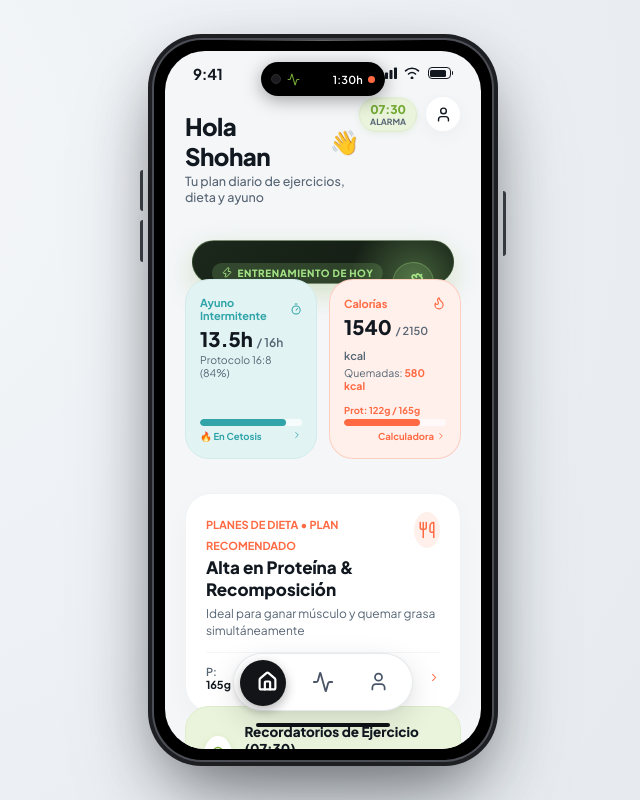
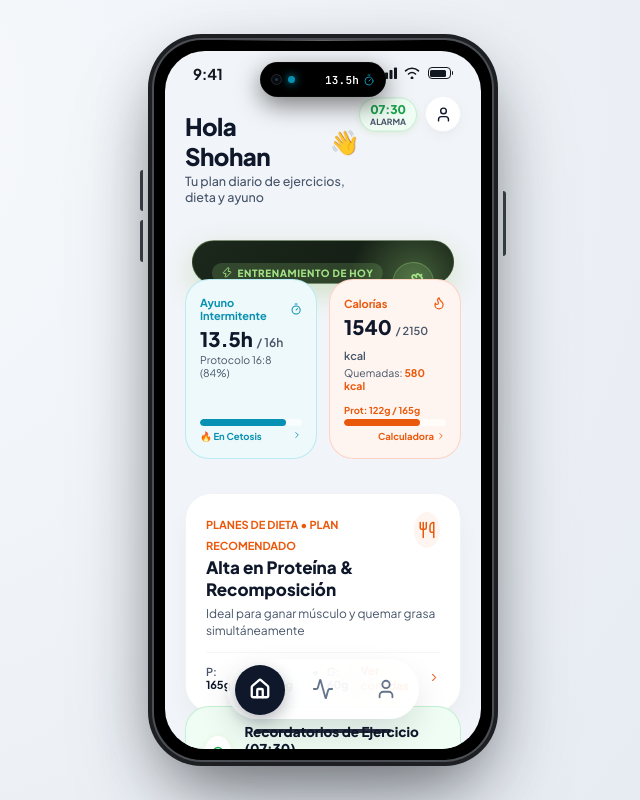
Before and after one commit to ThommasVasquez/CODE, a Next.js app: page / in a window 1280 px wide. Shown: the whole page, without its empty margins (317-957 px from the left). Built offline with nearby package versions, Linux system fonts and the light colour scheme.

Commit message:
style: professional UI overhaul - Apple OLED tokens, TrueDepth Dynamic Island, centered dock, glowing SVG graphs, and frosted headers

```diff
--- a/src/app/globals.css
+++ b/src/app/globals.css
@@ -4,74 +4,84 @@
   --font-sans: 'Plus Jakarta Sans', -apple-system, BlinkMacSystemFont, 'SF Pro Display', 'Segoe UI', Roboto, sans-serif;
   --font-mono: 'JetBrains Mono', monospace;
 
-  /* Color Palette matching the iOS health prototype */
-  --bg-desktop: #E5EAED;
-  --bg-desktop-gradient: radial-gradient(circle at 10% 20%, #F5F7FA 0%, #E4E9ED 90%);
-  --device-bezel: #1F2227;
-  --device-rim: #3A3D42;
-  --device-bg: #F4F6F8;
+  /* Premium Apple Fitness / Health Color Palette */
+  --bg-desktop: #E6EBF0;
+  --bg-desktop-gradient: radial-gradient(circle at 10% 15%, #F8FAFC 0%, #E2E8F0 100%);
+  --device-bezel: #111317;
+  --device-rim: #2E333B;
+  --device-bg: #F1F4F8;
 
-  /* Card colors */
+  /* Card colors (Light Mode) */
   --card-white: #FFFFFF;
-  --card-cyan: #E2F3F4;
-  --card-cyan-border: #D1EBEB;
-  --card-lime: #EAF4DC;
-  --card-lime-border: #DDECC9;
-  --card-blue-light: #EBF3F8;
-  --card-peach: #FFF0EB;
+  --card-white-border: rgba(226, 232, 240, 0.8);
+  --card-cyan: #EDF9FA;
+  --card-cyan-border: rgba(6, 182, 212, 0.22);
+  --card-lime: #F0FDF4;
+  --card-lime-border: rgba(34, 197, 94, 0.22);
+  --card-blue-light: #EFF6FF;
+  --card-peach: #FFF5F0;
+  --card-peach-border: rgba(249, 115, 22, 0.22);
 
-  /* Accents */
-  --accent-green: #73A932;
-  --accent-green-dark: #588225;
-  --accent-orange: #FF6A43;
-  --accent-orange-light: #FF9E73;
-  --accent-cyan: #30A4A8;
-  --text-primary: #121820;
-  --text-secondary: #576574;
-  --text-muted: #8E9BAE;
-  --text-light: #A4B0BE;
+  /* Apple Fitness Accents */
+  --accent-green: #16A34A;
+  --accent-green-bright: #22C55E;
+  --accent-green-dark: #15803D;
+  --accent-orange: #EA580C;
+  --accent-orange-bright: #F97316;
+  --accent-orange-light: #FB923C;
+  --accent-cyan: #0891B2;
+  --accent-cyan-bright: #06B6D4;
+  --text-primary: #0F172A;
+  --text-secondary: #475569;
+  --text-muted: #8896A6;
+  --text-light: #CBD5E1;
 
   /* Shadow & Radius */
   --radius-ios-screen: 50px;
   --radius-card: 26px;
   --radius-pill: 9999px;
-  --shadow-subtle: 0 4px 20px -2px rgba(18, 24, 32, 0.05);
-  --shadow-card: 0 10px 30px -4px rgba(18, 24, 32, 0.04);
-  --shadow-floating: 0 20px 40px -10px rgba(0, 0, 0, 0.12);
-  --shadow-dock: 0 12px 36px rgba(0, 0, 0, 0.14);
+  --shadow-subtle: 0 4px 16px -2px rgba(15, 23, 42, 0.05), 0 1px 3px rgba(15, 23, 42, 0.03);
+  --shadow-card: 0 12px 28px -6px rgba(15, 23, 42, 0.06), 0 2px 6px -1px rgba(15, 23, 42, 0.02);
+  --shadow-floating: 0 24px 48px -12px rgba(15, 23, 42, 0.15);
+  --shadow-dock: 0 16px 36px -4px rgba(15, 23, 42, 0.18), 0 0 0 1px rgba(255, 255, 255, 0.8) inset;
 }
 
 [data-theme="dark"], .dark {
-  --bg-desktop: #0D1117;
-  --bg-desktop-gradient: radial-gradient(circle at 10% 20%, #161B22 0%, #090D12 90%);
+  --bg-desktop: #06090E;
+  --bg-desktop-gradient: radial-gradient(circle at 10% 15%, #0F141C 0%, #05070B 100%);
   --device-bezel: #000000;
-  --device-rim: #21262D;
-  --device-bg: #0B0E14;
+  --device-rim: #1E232B;
+  --device-bg: #090C10;
 
-  /* Card colors */
-  --card-white: #161B22;
-  --card-cyan: #0E2429;
-  --card-cyan-border: #19434A;
-  --card-lime: #16240E;
-  --card-lime-border: #2B461B;
-  --card-blue-light: #131E2B;
-  --card-peach: #2B1612;
+  /* Card colors (Dark Mode - Apple OLED) */
+  --card-white: #121720;
+  --card-white-border: rgba(255, 255, 255, 0.08);
+  --card-cyan: #091C22;
+  --card-cyan-border: rgba(6, 182, 212, 0.3);
+  --card-lime: #0B1D0E;
+  --card-lime-border: rgba(34, 197, 94, 0.28);
+  --card-blue-light: #0C1726;
+  --card-peach: #24130F;
+  --card-peach-border: rgba(249, 115, 22, 0.3);
 
   /* Accents */
-  --accent-green: #85D428;
-  --accent-green-dark: #629E1D;
-  --accent-orange: #FF7854;
-  --accent-orange-light: #FFAC8A;
-  --accent-cyan: #3DD1D6;
-  --text-primary: #F0F3F6;
-  --text-secondary: #9DA7B3;
-  --text-muted: #6E7987;
-  --text-light: #485260;
+  --accent-green: #22C55E;
+  --accent-green-bright: #4ADE80;
+  --accent-green-dark: #16A34A;
+  --accent-orange: #F97316;
+  --accent-orange-bright: #FB923C;
+  --accent-orange-light: #FDBA74;
+  --accent-cyan: #06B6D4;
+  --accent-cyan-bright: #22D3EE;
+  --text-primary: #F8FAFC;
+  --text-secondary: #94A3B8;
+  --text-muted: #64748B;
+  --text-light: #334155;
 
-  --shadow-subtle: 0 4px 20px -2px rgba(0, 0, 0, 0.4);
-  --shadow-card: 0 10px 30px -4px rgba(0, 0, 0, 0.5);
-  --shadow-floating: 0 20px 40px -10px rgba(0, 0, 0, 0.6);
-  --shadow-dock: 0 12px 36px rgba(0, 0, 0, 0.7);
+  --shadow-subtle: 0 4px 20px -2px rgba(0, 0, 0, 0.5), inset 0 1px 0 rgba(255, 255, 255, 0.06);
+  --shadow-card: 0 12px 30px -4px rgba(0, 0, 0, 0.65), inset 0 1px 0 rgba(255, 255, 255, 0.07);
+  --shadow-floating: 0 24px 48px -10px rgba(0, 0, 0, 0.8);
+  --shadow-dock: 0 16px 40px -4px rgba(0, 0, 0, 0.75), inset 0 1px 0 rgba(255, 255, 255, 0.12);
 }
 
 * {
@@ -84,74 +94,95 @@
 
 html, body {
   width: 100%;
-  min-height: 100vh;
+  height: 100%;
   font-family: var(--font-sans);
   background: var(--bg-desktop);
   background-image: var(--bg-desktop-gradient);
   color: var(--text-primary);
-  overflow-x: hidden;
+  overflow: hidden;
+  user-select: none;
 }
 
-/* Diagonal Green Stripe Pattern for Adherence Bar */
-.striped-green-bar {
-  background: repeating-linear-gradient(
-    -55deg,
-    var(--accent-green),
-    var(--accent-green) 5px,
-    #FFFFFF 5px,
-    #FFFFFF 8px
-  );
+/* Button Tap Micro-Interaction */
+button {
+  font-family: inherit;
+  transition: transform 0.15s cubic-bezier(0.2, 0.8, 0.2, 1), opacity 0.15s ease, background-color 0.2s ease, box-shadow 0.2s ease;
 }
 
-.striped-green-bar-bg {
-  background-color: #E2E8DC;
+button:active {
+  transform: scale(0.965);
 }
 
-/* Custom subtle scrollbar */
+/* Custom iOS Slider */
+input[type="range"] {
+  -webkit-appearance: none;
+  appearance: none;
+  height: 8px;
+  border-radius: 4px;
+  background: rgba(148, 163, 184, 0.25);
+  outline: none;
+}
+
+input[type="range"]::-webkit-slider-thumb {
+  -webkit-appearance: none;
+  appearance: none;
+  width: 24px;
+  height: 24px;
+  border-radius: 50%;
+  background: #FFFFFF;
+  border: 2px solid var(--accent-cyan);
+  box-shadow: 0 2px 8px rgba(0, 0, 0, 0.25);
+  cursor: pointer;
+  transition: transform 0.12s ease;
+}
+
+input[type="range"]::-webkit-slider-thumb:active {
+  transform: scale(1.15);
+}
+
+/* Custom sleek scrollbar */
 ::-webkit-scrollbar {
-  width: 5px;
-  height: 5px;
+  width: 4px;
+  height: 4px;
 }
 ::-webkit-scrollbar-track {
   background: transparent;
 }
 ::-webkit-scrollbar-thumb {
-  background: rgba(0, 0, 0, 0.12);
+  background: rgba(148, 163, 184, 0.25);
   border-radius: 999px;
 }
 ::-webkit-scrollbar-thumb:hover {
-  background: rgba(0, 0, 0, 0.22);
+  background: rgba(148, 163, 184, 0.45);
 }
 
 /* Glassmorphism helpers */
 .glass-panel {
   background: rgba(255, 255, 255, 0.85);
-  backdrop-filter: blur(20px);
-  -webkit-backdrop-filter: blur(20px);
-  border: 1px solid rgba(255, 255, 255, 0.6);
+  backdrop-filter: blur(24px);
+  -webkit-backdrop-filter: blur(24px);
+  border: 1px solid rgba(255, 255, 255, 0.7);
 }
 
 .glass-dock {
-  background: rgba(255, 255, 255, 0.92);
+  background: rgba(255, 255, 255, 0.88);
+  backdrop-filter: blur(32px);
+  -webkit-backdrop-filter: blur(32px);
+  border: 1px solid rgba(255, 255, 255, 0.9);
+}
+
+[data-theme="dark"] .glass-panel {
+  background: rgba(18, 23, 32, 0.85);
   backdrop-filter: blur(24px);
   -webkit-backdrop-filter: blur(24px);
-  border: 1px solid rgba(255, 255, 255, 0.8);
+  border: 1px solid rgba(255, 255, 255, 0.08);
 }
 
-/* Subtle animations */
-@keyframes pulse-gentle {
-  0%, 100% {
-    transform: scale(1);
-    opacity: 0.95;
-  }
-  50% {
-    transform: scale(1.04);
-    opacity: 1;
-  }
-}
-
-.animate-pulse-gentle {
-  animation: pulse-gentle 3s ease-in-out infinite;
+[data-theme="dark"] .glass-dock {
+  background: rgba(18, 23, 32, 0.85);
+  backdrop-filter: blur(32px);
+  -webkit-backdrop-filter: blur(32px);
+  border: 1px solid rgba(255, 255, 255, 0.1);
 }
 
 /* Device Shell Styles */
--- a/src/components/BottomDock.tsx
+++ b/src/components/BottomDock.tsx
@@ -21,62 +21,69 @@ export const BottomDock: React.FC = () => {
   useEffect(() => {
     if (!pillIndicatorRef.current || !containerRef.current) return;
 
-    // Positions for 3 buttons in 180px width dock
-    const positions = [6, 62, 118];
-    const targetX = positions[currentIdx] ?? 6;
+    // Perfectly centered positions for 3 slots in 192px dock (slot width = 64px, pill = 50px, margin = 7px)
+    const positions = [7, 71, 135];
+    const targetX = positions[currentIdx] ?? 7;
 
     gsap.to(pillIndicatorRef.current, {
       x: targetX,
-      duration: 0.45,
-      ease: 'back.out(1.4)',
+      duration: 0.4,
+      ease: 'back.out(1.5)',
     });
   }, [currentIdx]);
 
   return (
-    <div style={{
+    <div
+      style={{
         position: 'absolute',
-      bottom: '22px',
+        bottom: '16px',
         left: '0',
         right: '0',
         display: 'flex',
         flexDirection: 'column',
         alignItems: 'center',
         zIndex: 60,
-      pointerEvents: 'none',
-      opacity: activeSubView === 'scan' ? 0 : 1,
-      transition: 'opacity 0.2s ease',
-    }}>
-      {/* Floating Pill Bar */}
+        pointerEvents: activeSubView ? 'none' : 'auto',
+        transform: activeSubView ? 'translateY(120%)' : 'translateY(0%)',
+        opacity: activeSubView ? 0 : 1,
+        transition: 'transform 0.35s cubic-bezier(0.16, 1, 0.3, 1), opacity 0.25s ease',
+      }}
+    >
+      {/* Floating Pill Dock */}
       <div
         ref={containerRef}
+        className="glass-dock"
         style={{
           pointerEvents: 'auto',
           position: 'relative',
-          width: '180px',
-          height: '58px',
-          backgroundColor: theme === 'dark' ? '#1A212B' : '#FFFFFF',
+          width: '192px',
+          height: '60px',
+          backgroundColor: theme === 'dark' ? 'rgba(18, 23, 32, 0.82)' : 'rgba(255, 255, 255, 0.88)',
           borderRadius: '35px',
-          boxShadow: theme === 'dark' ? '0 10px 30px rgba(0, 0, 0, 0.6)' : '0 10px 30px rgba(0, 0, 0, 0.12), 0 2px 8px rgba(0, 0, 0, 0.04)',
-          border: theme === 'dark' ? '1px solid rgba(255, 255, 255, 0.1)' : '1px solid rgba(220, 226, 230, 0.7)',
+          boxShadow: theme === 'dark'
+            ? '0 16px 36px -4px rgba(0, 0, 0, 0.75), 0 0 0 1px rgba(255, 255, 255, 0.1) inset'
+            : '0 16px 36px -4px rgba(15, 23, 42, 0.14), 0 0 0 1px rgba(255, 255, 255, 0.85) inset',
           display: 'flex',
           alignItems: 'center',
-          padding: '0 6px',
+          padding: '0',
           transition: 'background-color 0.3s ease',
         }}
       >
-        {/* Animated Dark Pill Slider */}
+        {/* Animated Pill Indicator Slider */}
         <div
           ref={pillIndicatorRef}
           style={{
             position: 'absolute',
-            top: '6px',
+            top: '5px',
             left: '0',
-            width: '46px',
-            height: '46px',
+            width: '50px',
+            height: '50px',
             borderRadius: '50%',
-            backgroundColor: theme === 'dark' ? '#2A3342' : '#121417',
+            backgroundColor: theme === 'dark' ? '#222A38' : '#0F172A',
             zIndex: 1,
-            boxShadow: '0 4px 12px rgba(0, 0, 0, 0.3)',
+            boxShadow: theme === 'dark'
+              ? '0 4px 14px rgba(0, 0, 0, 0.6), 0 0 0 1px rgba(255, 255, 255, 0.08) inset'
+              : '0 6px 16px rgba(15, 23, 42, 0.3)',
             transition: 'background-color 0.3s ease',
           }}
         />
@@ -85,7 +92,7 @@ export const BottomDock: React.FC = () => {
         <button
           onClick={() => setActiveTab('home')}
           style={{
-            flex: 1,
+            width: '64px',
             height: '100%',
             background: 'none',
             border: 'none',
@@ -97,10 +104,11 @@ export const BottomDock: React.FC = () => {
             transition: 'color 0.25s ease',
           }}
           aria-label="Home Dashboard"
+          title="Panel Principal"
         >
           <Home
-            size={21}
-            color={activeTab === 'home' ? '#FFFFFF' : (theme === 'dark' ? '#8696A6' : '#4A5568')}
+            size={22}
+            color={activeTab === 'home' ? '#FFFFFF' : (theme === 'dark' ? '#94A3B8' : '#64748B')}
             strokeWidth={activeTab === 'home' ? 2.5 : 2}
           />
         </button>
@@ -109,7 +117,7 @@ export const BottomDock: React.FC = () => {
         <button
           onClick={() => setActiveTab('statistics')}
           style={{
-            flex: 1,
+            width: '64px',
             height: '100%',
             background: 'none',
             border: 'none',
@@ -121,19 +129,20 @@ export const BottomDock: React.FC = () => {
             transition: 'color 0.25s ease',
           }}
           aria-label="Statistics Report"
+          title="Reporte Estadístico"
         >
           <Activity
             size={22}
-            color={activeTab === 'statistics' ? '#FFFFFF' : (theme === 'dark' ? '#8696A6' : '#4A5568')}
+            color={activeTab === 'statistics' ? '#FFFFFF' : (theme === 'dark' ? '#94A3B8' : '#64748B')}
             strokeWidth={activeTab === 'statistics' ? 2.5 : 2}
           />
         </button>
 
-        {/* Tab 2: Profile / More Options */}
+        {/* Tab 2: Profile / Settings */}
         <button
           onClick={() => setActiveTab('options')}
           style={{
-            flex: 1,
+            width: '64px',
             height: '100%',
             background: 'none',
             border: 'none',
@@ -148,8 +157,8 @@ export const BottomDock: React.FC = () => {
           title="Perfil y Ajustes"
         >
           <User
-            size={21}
-            color={activeTab === 'options' ? '#FFFFFF' : (theme === 'dark' ? '#8696A6' : '#4A5568')}
+            size={22}
+            color={activeTab === 'options' ? '#FFFFFF' : (theme === 'dark' ? '#94A3B8' : '#64748B')}
             strokeWidth={activeTab === 'options' ? 2.5 : 2}
           />
         </button>
@@ -158,12 +167,12 @@ export const BottomDock: React.FC = () => {
       {/* iOS Home Indicator */}
       <div
         style={{
-          width: '134px',
+          width: '136px',
           height: '4px',
-          backgroundColor: theme === 'dark' ? '#FFFFFF' : '#0E1116',
-          opacity: theme === 'dark' ? 0.6 : 1,
+          backgroundColor: theme === 'dark' ? '#FFFFFF' : '#0F172A',
+          opacity: theme === 'dark' ? 0.45 : 0.9,
           borderRadius: '10px',
-          marginTop: '12px',
+          marginTop: '10px',
         }}
       />
     </div>
--- a/src/components/DynamicIsland.tsx
+++ b/src/components/DynamicIsland.tsx
@@ -2,11 +2,11 @@
 
 import React, { useState, useRef } from 'react';
 import gsap from 'gsap';
-import { Pill, CheckCircle2, Clock, Activity } from 'lucide-react';
+import { Dumbbell, Timer, Zap, ChevronRight } from 'lucide-react';
 import { useApp } from '@/context/AppContext';
 
 export const DynamicIsland: React.FC = () => {
-  const { takeDose } = useApp();
+  const { fastingState, pushView } = useApp();
   const [isExpanded, setIsExpanded] = useState(false);
   const islandRef = useRef<HTMLDivElement>(null);
 
@@ -17,17 +17,17 @@ export const DynamicIsland: React.FC = () => {
     if (islandRef.current) {
       if (nextState) {
         gsap.to(islandRef.current, {
-          width: 320,
-          height: 80,
-          borderRadius: 40,
+          width: 326,
+          height: 82,
+          borderRadius: 42,
           duration: 0.45,
-          ease: 'elastic.out(1, 0.75)',
+          ease: 'elastic.out(1, 0.78)',
         });
       } else {
         gsap.to(islandRef.current, {
-          width: 124,
-          height: 34,
-          borderRadius: 20,
+          width: 126,
+          height: 35,
+          borderRadius: 22,
           duration: 0.35,
           ease: 'power3.out',
         });
@@ -44,73 +44,113 @@ export const DynamicIsland: React.FC = () => {
         top: '11px',
         left: '50%',
         transform: 'translateX(-50%)',
-        width: '124px',
-        height: '34px',
+        width: '126px',
+        height: '35px',
         backgroundColor: '#000000',
-        borderRadius: '20px',
+        borderRadius: '22px',
         zIndex: 50,
         display: 'flex',
         alignItems: 'center',
         justifyContent: 'space-between',
-        padding: isExpanded ? '12px 18px' : '0 10px',
+        padding: isExpanded ? '12px 18px' : '0 11px',
         cursor: 'pointer',
-        boxShadow: '0 4px 18px rgba(0, 0, 0, 0.35)',
+        boxShadow: '0 8px 24px rgba(0, 0, 0, 0.5), 0 0 0 0.5px rgba(255, 255, 255, 0.08) inset',
         overflow: 'hidden',
         userSelect: 'none',
         transition: 'box-shadow 0.2s ease',
       }}
-      title="Toca para interactuar con la Dynamic Island"
+      title="Dynamic Island CODE®"
     >
       {!isExpanded ? (
         <>
+          {/* Authentic Apple Camera Lens with optical reflection */}
           <div style={{ display: 'flex', alignItems: 'center', gap: '6px' }}>
-            <div style={{
-              width: '10px',
-              height: '10px',
+            <div
+              style={{
+                width: '11px',
+                height: '11px',
                 borderRadius: '50%',
-              backgroundColor: '#1C1C1E',
-              border: '1.5px solid #2C2C2E'
-            }} />
-            <Activity size={13} color="#73A932" />
+                backgroundColor: '#090B0E',
+                border: '1.5px solid #23272F',
+                position: 'relative',
+                display: 'flex',
+                alignItems: 'center',
+                justifyContent: 'center',
+              }}
+            >
+              <div
+                style={{
+                  width: '3.5px',
+                  height: '3.5px',
+                  borderRadius: '50%',
+                  backgroundColor: '#1E3A5F',
+                  opacity: 0.9,
+                }}
+              />
             </div>
-          <div style={{ display: 'flex', alignItems: 'center', gap: '5px' }}>
-            <span style={{ color: '#FFFFFF', fontSize: '11px', fontWeight: 600, letterSpacing: '0.2px' }}>
-              1:30h
-            </span>
-            <div style={{
+
+            {/* Glowing Live Activity Dot */}
+            <div
+              style={{
                 width: '7px',
                 height: '7px',
                 borderRadius: '50%',
-              backgroundColor: '#FF6A43'
-            }} />
+                backgroundColor: fastingState.isFasting ? 'var(--accent-cyan)' : 'var(--accent-green)',
+                boxShadow: fastingState.isFasting ? '0 0 8px #06B6D4' : '0 0 8px #22C55E',
+              }}
+            />
+          </div>
+
+          {/* Right indicator: Live Fasting or Workout Status */}
+          <div style={{ display: 'flex', alignItems: 'center', gap: '4px' }}>
+            <span
+              style={{
+                color: '#FFFFFF',
+                fontSize: '11px',
+                fontWeight: 700,
+                letterSpacing: '0.2px',
+                fontFamily: 'var(--font-mono)',
+              }}
+            >
+              {fastingState.elapsedHours}h
+            </span>
+            <Timer size={12} color="var(--accent-cyan)" />
           </div>
         </>
       ) : (
-        <div style={{
+        /* Expanded Dynamic Island HUD */
+        <div
+          style={{
             width: '100%',
             display: 'flex',
             alignItems: 'center',
             justifyContent: 'space-between',
-          color: '#FFFFFF'
-        }}>
+            color: '#FFFFFF',
+          }}
+        >
           <div style={{ display: 'flex', alignItems: 'center', gap: '10px' }}>
-            <div style={{
-              width: '38px',
-              height: '38px',
+            <div
+              style={{
+                width: '42px',
+                height: '42px',
                 borderRadius: '50%',
-              backgroundColor: 'rgba(115, 169, 50, 0.2)',
+                backgroundColor: 'rgba(6, 182, 212, 0.18)',
+                border: '1px solid rgba(6, 182, 212, 0.35)',
                 display: 'flex',
                 alignItems: 'center',
-              justifyContent: 'center'
-            }}>
-              <Pill size={19} color="#73A932" />
+                justifyContent: 'center',
+              }}
+            >
+              <Timer size={20} color="var(--accent-cyan)" />
             </div>
+
             <div>
-              <div style={{ fontSize: '13px', fontWeight: 700, color: '#FFFFFF' }}>
-                Próxima Toma
+              <div style={{ fontSize: '13px', fontWeight: 800, color: '#FFFFFF', letterSpacing: '-0.2px' }}>
+                Ayuno Activo • {fastingState.plan}
               </div>
-              <div style={{ fontSize: '11px', color: '#9E9EA7', display: 'flex', alignItems: 'center', gap: '4px' }}>
-                <Clock size={11} /> Cardiovit • en 1h 30m
+              <div style={{ fontSize: '11px', color: '#94A3B8', marginTop: '1px', display: 'flex', alignItems: 'center', gap: '4px' }}>
+                <Zap size={11} color="var(--accent-green)" />
+                {fastingState.elapsedHours}h transcurridas • En Cetosis
               </div>
             </div>
           </div>
@@ -118,25 +158,25 @@ export const DynamicIsland: React.FC = () => {
           <button
             onClick={(e) => {
               e.stopPropagation();
-              takeDose('Cardiovit 50mg');
               toggleExpand();
+              pushView('fasting-detail');
             }}
             style={{
-              background: '#73A932',
+              background: 'linear-gradient(135deg, #0891B2 0%, #06B6D4 100%)',
               color: '#FFFFFF',
               border: 'none',
-              borderRadius: '16px',
-              padding: '6px 12px',
-              fontSize: '11.5px',
-              fontWeight: 700,
+              borderRadius: '20px',
+              padding: '7px 13px',
+              fontSize: '12px',
+              fontWeight: 800,
               cursor: 'pointer',
               display: 'flex',
               alignItems: 'center',
               gap: '4px',
+              boxShadow: '0 4px 12px rgba(6, 182, 212, 0.35)',
             }}
           >
-            <CheckCircle2 size={13} />
-            Tomar
+            Ver <ChevronRight size={13} />
           </button>
         </div>
       )}
--- a/src/components/views/IOSHeader.tsx
+++ b/src/components/views/IOSHeader.tsx
@@ -11,7 +11,7 @@ interface IOSHeaderProps {
 }
 
 export const IOSHeader: React.FC<IOSHeaderProps> = ({ title, subtitle, rightAction }) => {
-  const { popView, t } = useApp();
+  const { popView, t, theme } = useApp();
 
   return (
     <div
@@ -19,13 +19,16 @@ export const IOSHeader: React.FC<IOSHeaderProps> = ({ title, subtitle, rightActi
         display: 'flex',
         alignItems: 'center',
         justifyContent: 'space-between',
-        padding: '8px 16px 12px 12px',
-        backgroundColor: 'var(--device-bg)',
-        borderBottom: '1px solid rgba(220, 226, 230, 0.25)',
+        padding: '10px 16px 12px 10px',
+        backgroundColor: theme === 'dark' ? 'rgba(9, 12, 16, 0.86)' : 'rgba(241, 244, 248, 0.88)',
+        backdropFilter: 'blur(20px)',
+        WebkitBackdropFilter: 'blur(20px)',
+        borderBottom: theme === 'dark' ? '1px solid rgba(255, 255, 255, 0.07)' : '1px solid rgba(15, 23, 42, 0.06)',
         position: 'sticky',
         top: 0,
         zIndex: 30,
         color: 'var(--text-primary)',
+        transition: 'background-color 0.3s ease',
       }}
     >
       <button
@@ -36,30 +39,30 @@ export const IOSHeader: React.FC<IOSHeaderProps> = ({ title, subtitle, rightActi
           gap: '2px',
           background: 'none',
           border: 'none',
-          color: 'var(--text-primary)',
+          color: 'var(--accent-green)',
           fontSize: '15px',
-          fontWeight: 600,
+          fontWeight: 700,
           cursor: 'pointer',
-          padding: '4px 6px',
-          borderRadius: '8px',
+          padding: '4px 8px',
+          borderRadius: '12px',
         }}
       >
-        <ChevronLeft size={22} color="var(--text-primary)" strokeWidth={2.5} />
+        <ChevronLeft size={22} color="var(--accent-green)" strokeWidth={2.5} />
         {t('back')}
       </button>
 
-      <div style={{ textAlign: 'center' }}>
-        <h2 style={{ fontSize: '15px', fontWeight: 800, color: 'var(--text-primary)', lineHeight: 1.1 }}>
+      <div style={{ textAlign: 'center', maxWidth: '190px' }}>
+        <h2 style={{ fontSize: '15px', fontWeight: 800, color: 'var(--text-primary)', lineHeight: 1.2, letterSpacing: '-0.2px' }}>
           {title}
         </h2>
         {subtitle && (
-          <span style={{ fontSize: '10.5px', color: 'var(--text-muted)', fontWeight: 500 }}>
+          <span style={{ fontSize: '11px', color: 'var(--text-muted)', fontWeight: 600, display: 'block' }}>
             {subtitle}
           </span>
         )}
       </div>
 
-      <div style={{ minWidth: '40px', display: 'flex', justifyContent: 'flex-end' }}>
+      <div style={{ minWidth: '48px', display: 'flex', justifyContent: 'flex-end' }}>
         {rightAction || <div style={{ width: '32px' }} />}
       </div>
     </div>
```
Also changed, not shown: src/components/StatisticsScreen.tsx (+22 -14 lines), src/components/views/FastingDetailView.tsx (+16 -5 lines). Lines whose indentation alone changed are shown as unchanged.
